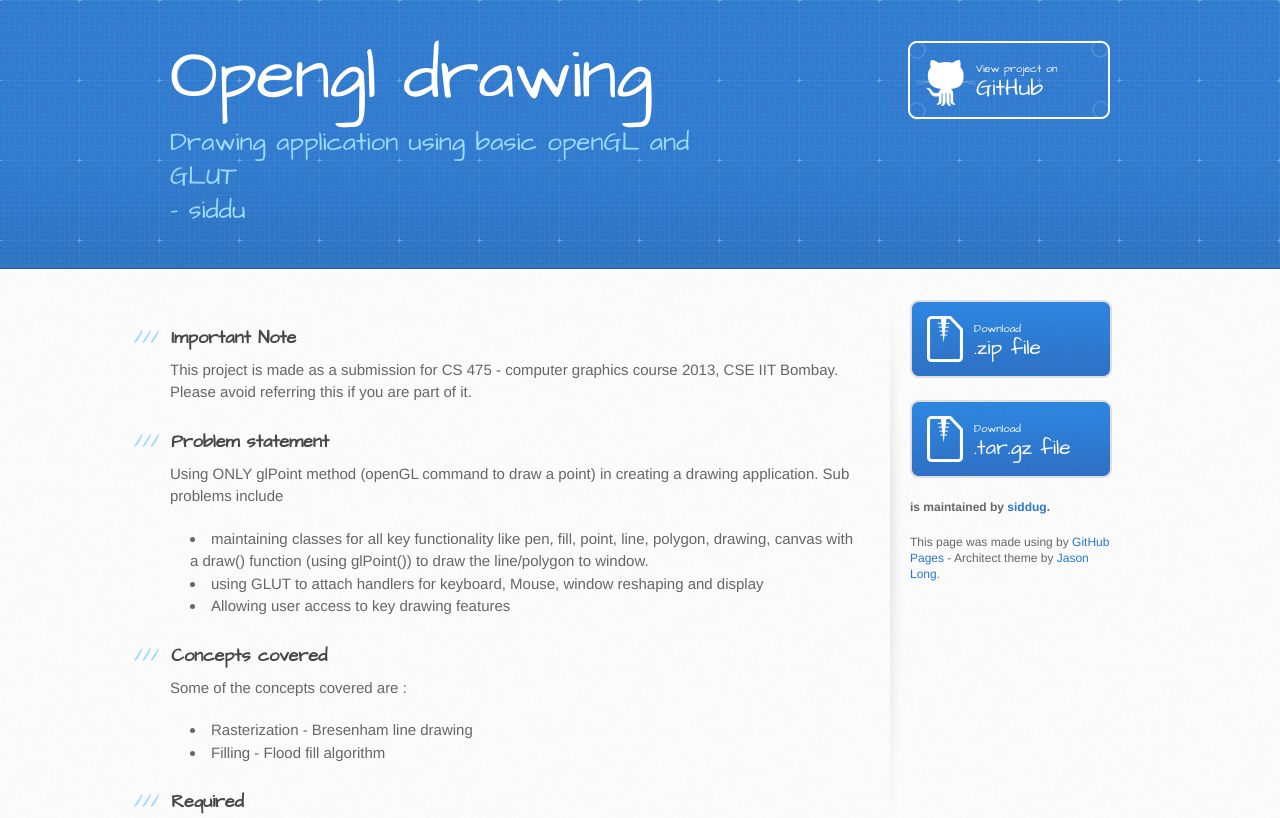
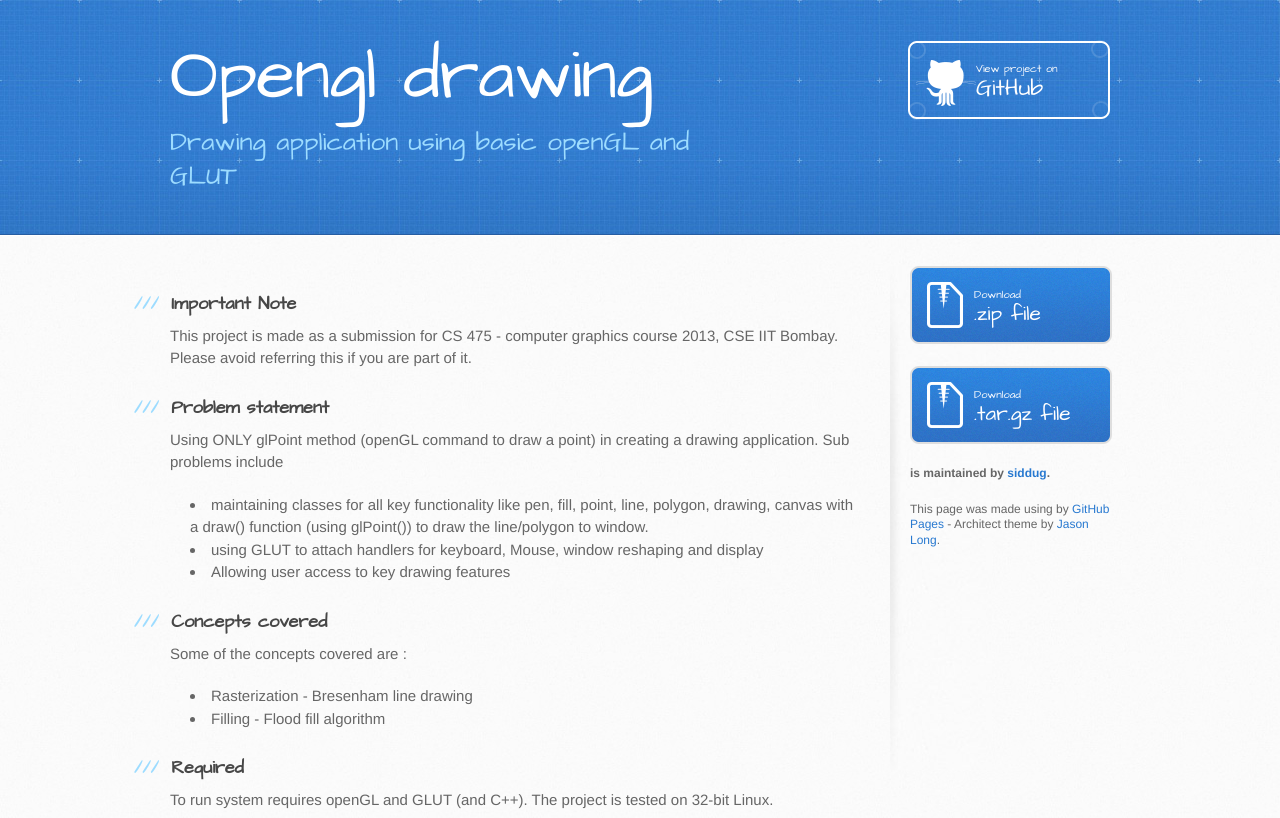
Before and after one commit to siddug/opengl_drawing, a plain HTML site: page index.html in a window 1280 px wide. Shown: the top 818 px of the page. Drawn offline with Linux system fonts and the light colour scheme.

Commit message:
Update index.html

```diff
--- a/index.html
+++ b/index.html
@@ -21,7 +21,7 @@
       <div class="inner">
         <h1>Opengl drawing</h1>
         <h2>Drawing application using basic openGL and GLUT </h2>
-        <h2> - siddu </h2>
+
         <a href="https://github.com/siddug/opengl_drawing" class="button"><small>View project on</small>GitHub</a>
       </div>
     </header>
```
